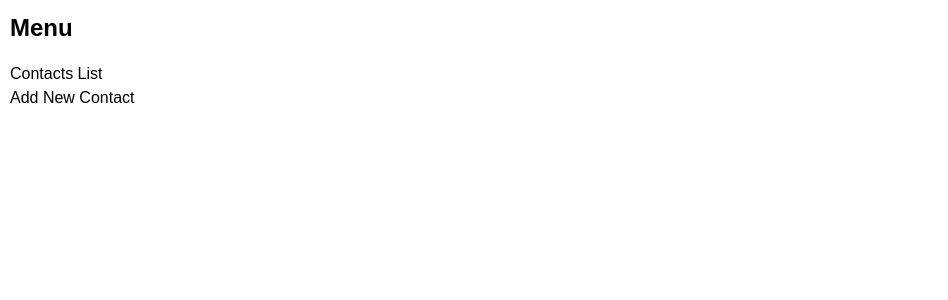
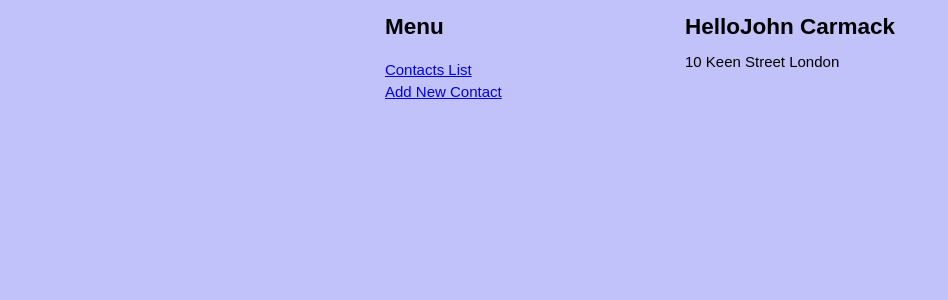
Before and after one commit to boolean-uk/react-address-book, a React (Create React App) app: page /contact/1 in a window 1280 px wide. Shown: the top 300 px of the page, without its empty margins (0-948 px from the left). Built offline with nearby package versions, Linux system fonts and the light colour scheme; data requests are answered from the project's data file.

Commit message:
TODO: POST to db

```diff
--- a/public/index.html
+++ b/public/index.html
@@ -1,16 +1,30 @@
 <!DOCTYPE html>
 <html lang="en">
-
   <head>
-	<meta charset="utf-8">
-	<meta name="viewport" content="width=device-width, initial-scale=1, shrink-to-fit=no">
-	<meta name="theme-color" content="#000000">
+    <meta charset="utf-8" />
+    <meta
+      name="viewport"
+      content="width=device-width, initial-scale=1, shrink-to-fit=no"
+    />
+    <meta name="theme-color" content="#000000" />
     <!--
       manifest.json provides metadata used when your web app is added to the
       homescreen on Android. See https://developers.google.com/web/fundamentals/engage-and-retain/web-app-manifest/
     -->
-	<link rel="manifest" href="%PUBLIC_URL%/manifest.json">
-	<link rel="shortcut icon" href="%PUBLIC_URL%/favicon.ico">
+    <link rel="manifest" href="%PUBLIC_URL%/manifest.json" />
+    <link rel="shortcut icon" href="%PUBLIC_URL%/favicon.ico" />
+
+    <!-- Form Styles -->
+    <link
+      href="https://fonts.googleapis.com/css?family=Roboto:300,400,500,700"
+      rel="stylesheet"
+    />
+    <link
+      rel="stylesheet"
+      href="https://use.fontawesome.com/releases/v5.4.1/css/all.css"
+      integrity="sha384-5sAR7xN1Nv6T6+dT2mhtzEpVJvfS3NScPQTrOxhwjIuvcA67KV2R5Jz6kr4abQsz"
+      crossorigin="anonymous"
+    />
     <!--
       Notice the use of %PUBLIC_URL% in the tags above.
       It will be replaced with the URL of the `public` folder during the build.
@@ -24,9 +38,7 @@
   </head>
 
   <body>
-	<noscript>
-		You need to enable JavaScript to run this app.
-	</noscript>
+    <noscript> You need to enable JavaScript to run this app. </noscript>
     <div id="root"></div>
     <!--
       This HTML file is a template.
@@ -39,5 +51,4 @@
       To create a production bundle, use `npm run build` or `yarn build`.
     -->
   </body>
-
 </html>
--- a/src/App.js
+++ b/src/App.js
@@ -1,12 +1,17 @@
-import { useEffect, useState } from "react"
-import { Link, Route, Routes } from "react-router-dom"
-import ContactsList from "./components/ContactsList"
-import ContactsAdd from "./components/ContactsAdd"
-import ContactsView from "./components/ContactsView"
-import "./styles/styles.css"
+import { useEffect, useState } from "react";
+import { Link, Route, Routes } from "react-router-dom";
+import { useFetch } from "./hooks/useFetch";
+import ContactsList from "./components/ContactsList";
+import ContactsAdd from "./components/ContactsAdd";
+import ContactsView from "./components/ContactsView";
+import { baseUrl } from "./utils/baseUrl";
+import "./styles/styles.css";
+import NewContact from "./components/NewContact";
 
 export default function App() {
-  const [contacts, setContacts] = useState([])
+  // const [contacts, setContacts] = useState([]);
+  // const baseUrl = " http://localhost:3000/contacts";
+  const { data: contacts, isPending, error } = useFetch(`${baseUrl}`);
 
   //TODO: Load all contacts on useEffect when component first renders
 
@@ -15,16 +20,37 @@ export default function App() {
       <nav>
         <h2>Menu</h2>
         <ul>
-          {/* TODO: Make these links */}
-          <li>Contacts List</li>
-          <li>Add New Contact</li>
+          <li>
+            {" "}
+            <Link to="/">Contacts List</Link>
+          </li>
+          <li>
+            {" "}
+            <Link to="/new">Add New Contact</Link>
+          </li>
         </ul>
       </nav>
       <main>
         <Routes>
-          {/* TODO: Add routes here  */}
+          <Route
+            exact
+            path="/"
+            element={
+              <ContactsList
+                contacts={contacts}
+                isPending={isPending}
+                error={error}
+              />
+            }
+          />
+          <Route path="/contact/:id" element={<ContactsView />} />
+          <Route path="/new" element={<NewContact />} />
         </Routes>
       </main>
     </>
-  )
+  );
 }
+
+{
+  /* TODO: Make these links */
+}
--- a/src/components/ContactsList.js
+++ b/src/components/ContactsList.js
@@ -1,34 +1,35 @@
-import { useState } from "react"
-import { Link, useSearchParams } from "react-router-dom"
+import { useState } from "react";
+import { Link, useSearchParams } from "react-router-dom";
 
-function ContactsList(props) {
-
-  //"contacts" must be passed as prop to this component
-  const { contacts } = props
-
+function ContactsList({ contacts, isPending, error }) {
   return (
     <>
       <header>
         <h2>Contacts</h2>
       </header>
       <ul className="contacts-list">
-        {contacts.map((contact, index) => {
-          const { firstName, lastName } = contact
+        {isPending && <h3>Loading...</h3>}
+        {error && <h3>{error}</h3>}
+        {contacts &&
+          contacts.map((contact, index) => {
+            const { firstName, lastName } = contact;
             return (
               <li className="contact" key={index}>
                 <p>
                   {firstName} {lastName}
                 </p>
                 <p>
-                { /** TODO: Make a Link here to view contact */}
-                View
+                  <Link to={`/contact/${contact.id}`}>View</Link>
                 </p>
               </li>
-          )
+            );
           })}
       </ul>
     </>
-  )
+  );
 }
 
-export default ContactsList
+export default ContactsList;
+{
+  /** TODO: Make a Link here to view contact */
+}
--- a/src/components/ContactsView.js
+++ b/src/components/ContactsView.js
@@ -1,23 +1,45 @@
-import { useEffect, useState } from "react"
-import { useParams } from "react-router-dom"
+import { useEffect, useState } from "react";
+import { useParams } from "react-router-dom";
+import { useFetch } from "../hooks/useFetch";
 
 function ContactsView() {
-  const [contact, setContact] = useState(false)
+  const [contact, setContact] = useState(false);
+  const { id } = useParams();
+  const { data, isPending, error } = useFetch(
+    `http://localhost:3000/contacts/${id}`
+  );
 
-  //TODO: Get the contact to load from the params and fetch.
-  //With useEffect, load the contact when params changes
-  //and update contact state
+  useEffect(() => {
+    if (data) {
+      setContact(data);
+    }
+  }, [data]);
 
   if (!contact) {
-    return <p>Loading</p>
+    return <p>Loading...</p>;
   }
 
   return (
-    <div>
-      <h2>{contact.firstName} {contact.lastName}</h2>
-      <p>{contact.street} {contact.city}</p>
-    </div>
-  )
+    <>
+      {isPending && <h3>Loading...</h3>}
+      {error && <h3>{error}</h3>}
+      {contact && (
+        <div>
+          <h2>
+            Hello
+            {contact.firstName} {contact.lastName}
+          </h2>
+          <p>
+            {contact.street} {contact.city}
+          </p>
+        </div>
+      )}
+    </>
+  );
 }
 
-export default ContactsView
+export default ContactsView;
+
+//TODO: Get the contact to load from the params and fetch.
+//With useEffect, load the contact when params changes
+//and update contact state
--- /dev/null
+++ b/src/components/NewContact.css
@@ -0,0 +1,57 @@
+html,
+body {
+  display: flex;
+  justify-content: center;
+  font-family: Roboto, Arial, sans-serif;
+  font-size: 15px;
+}
+form {
+  max-width: 60%;
+  border: 5px solid #f1f1f1;
+}
+
+input[type="text"],
+input[type="password"] {
+  width: 100%;
+  padding: 16px 8px;
+  margin: 8px 0;
+  display: inline-block;
+  border: 1px solid #ccc;
+  box-sizing: border-box;
+}
+.icon {
+  font-size: 110px;
+  display: flex;
+  justify-content: center;
+  color: #4286f4;
+}
+button {
+  background-color: #4286f4;
+  color: white;
+  padding: 14px 0;
+  margin: 10px 0;
+  border: none;
+  cursor: grab;
+  width: 48%;
+}
+h1 {
+  text-align: center;
+  font-size: 18;
+}
+button:hover {
+  opacity: 0.8;
+}
+.formcontainer {
+  text-align: center;
+  margin: 24px 50px 12px;
+}
+.container {
+  padding: 16px 0;
+  text-align: left;
+}
+span.psw {
+  float: right;
+  padding-top: 0;
+  padding-right: 15px;
+}
+/* Change styles for span on extra small screens */
--- /dev/null
+++ b/src/components/NewContact.js
@@ -0,0 +1,89 @@
+import React, { useState } from "react";
+import "./NewContact.css";
+
+const NewContact = () => {
+  const [form, setForm] = useState({
+    name: "",
+    surname: "",
+    address: "",
+    city: "",
+  });
+
+  const onSubmitFormHandler = (e) => {
+    e.preventDefault();
+
+    setForm({
+      name: "",
+      surname: "",
+      address: "",
+      city: "",
+    });
+    console.log(form);
+  };
+
+  return (
+    <section className="form-component">
+      <form onSubmit={onSubmitFormHandler}>
+        <h1>Add New Contact</h1>
+        <div className="icon">
+          <i className="fas fa-user-circle"></i>
+        </div>
+        <div className="formcontainer">
+          <div className="container">
+            <label htmlFor="first-name">
+              <strong>First Name</strong>
+            </label>
+            <input
+              type="text"
+              placeholder="First Name"
+              name="first-name"
+              required
+              onChange={(e) => setForm({ ...form, name: e.target.value })}
+              value={form.name}
+            ></input>
+
+            <label htmlFor="last-name">
+              <strong>Last Name</strong>
+            </label>
+            <input
+              type="text"
+              placeholder="Last Name"
+              name="last-name"
+              required
+              onChange={(e) => setForm({ ...form, surname: e.target.value })}
+              value={form.surname}
+            ></input>
+
+            <label htmlFor="street">
+              <strong>Street Address</strong>
+            </label>
+            <input
+              type="text"
+              placeholder="Street"
+              name="street"
+              required
+              onChange={(e) => setForm({ ...form, address: e.target.value })}
+              value={form.address}
+            ></input>
+            <label htmlFor="city">
+              <strong>City</strong>
+            </label>
+            <input
+              type="text"
+              placeholder="City"
+              name="city"
+              required
+              onChange={(e) => setForm({ ...form, city: e.target.value })}
+              value={form.city}
+            ></input>
+          </div>
+          <button type="submit">
+            <strong>Add Contact</strong>
+          </button>
+        </div>
+      </form>
+    </section>
+  );
+};
+
+export default NewContact;
--- /dev/null
+++ b/src/hooks/useFetch.js
@@ -0,0 +1,60 @@
+import { useState, useEffect } from "react";
+
+export const useFetch = (url, method = "GET") => {
+  const [data, setData] = useState(null);
+  const [isPending, setIsPending] = useState(false);
+  const [error, setError] = useState(null);
+  const [options, setOptions] = useState(null);
+
+  const postData = (postData) => {
+    setOptions({
+      method: "POST",
+      headers: {
+        "Content-Type": "application/json",
+      },
+      body: JSON.stringify(postData),
+    });
+  };
+
+  useEffect(() => {
+    const controller = new AbortController();
+
+    const fetchData = async (fetchOptions) => {
+      setIsPending(true);
+
+      try {
+        const res = await fetch(url, {
+          ...fetchOptions,
+          signal: controller.signal,
+        });
+        if (!res.ok) {
+          throw new Error(res.statusText);
+        }
+        const data = await res.json();
+
+        setIsPending(false);
+        setData(data);
+        setError(null);
+      } catch (err) {
+        if (err.name === "AbortError") {
+          console.log("the fetch was aborted");
+        } else {
+          setIsPending(false);
+          setError("Could not fetch the data");
+        }
+      }
+    };
+    if (method === "GET") {
+      fetchData();
+    }
+    if (method === "POST" && options) {
+      fetchData(options);
+    }
+
+    return () => {
+      controller.abort();
+    };
+  }, [url, options, method]);
+
+  return { data, isPending, error, postData };
+};
--- a/src/styles/styles.css
+++ b/src/styles/styles.css
@@ -37,7 +37,8 @@ body {
   scroll-behavior: smooth;
   text-rendering: optimizeSpeed;
   line-height: 1.5;
-  padding:10px;
+  padding: 10px;
+  background-color: rgba(175, 175, 250, 0.751);
 }
 
 /* Make images easier to work with */
--- /dev/null
+++ b/src/utils/baseUrl.js
@@ -0,0 +1 @@
+export const baseUrl = " http://localhost:3000/contacts";
```
Also changed, not shown: src/components/ContactsAdd.js (+7 -8 lines). Lines whose indentation alone changed are shown as unchanged.
